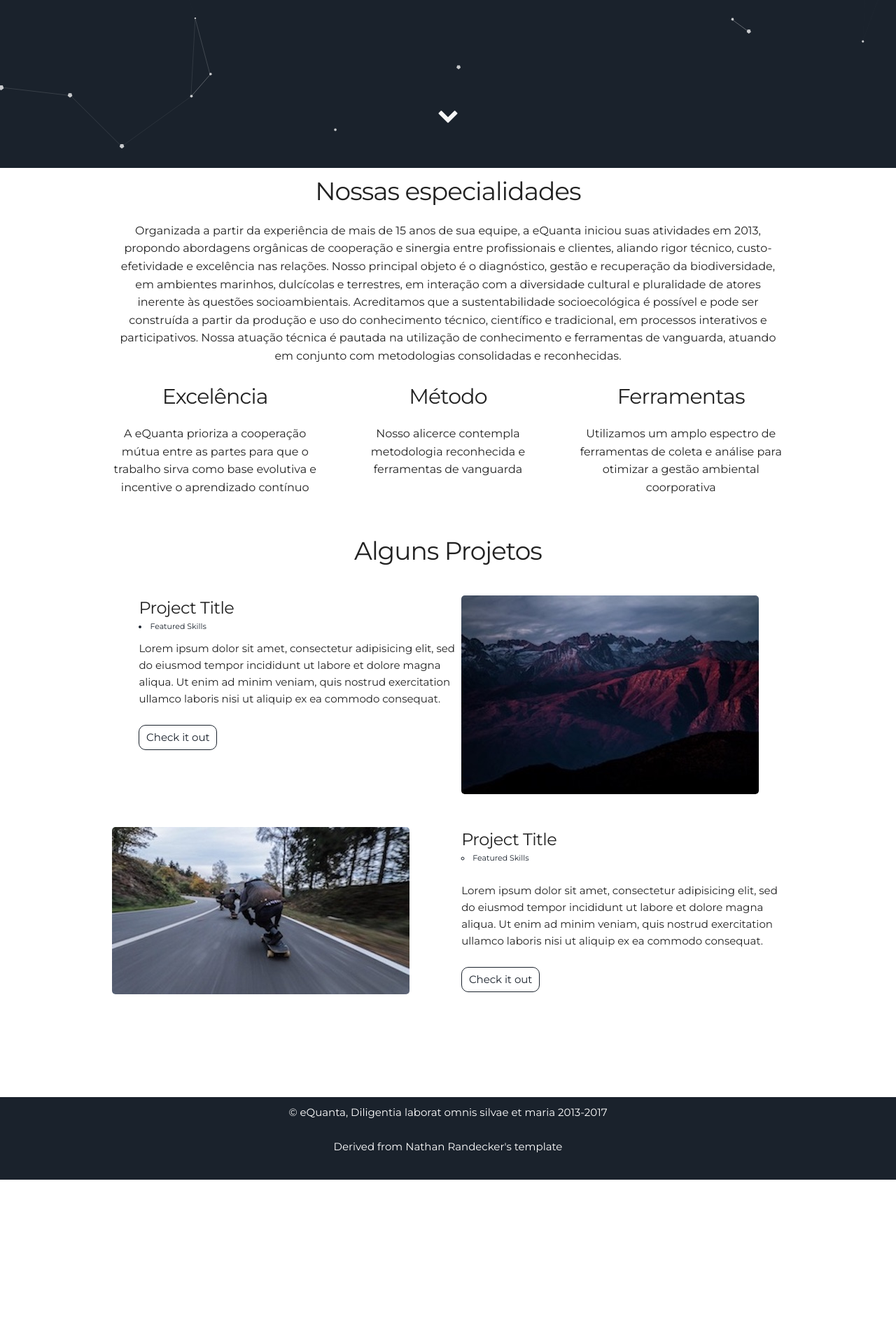
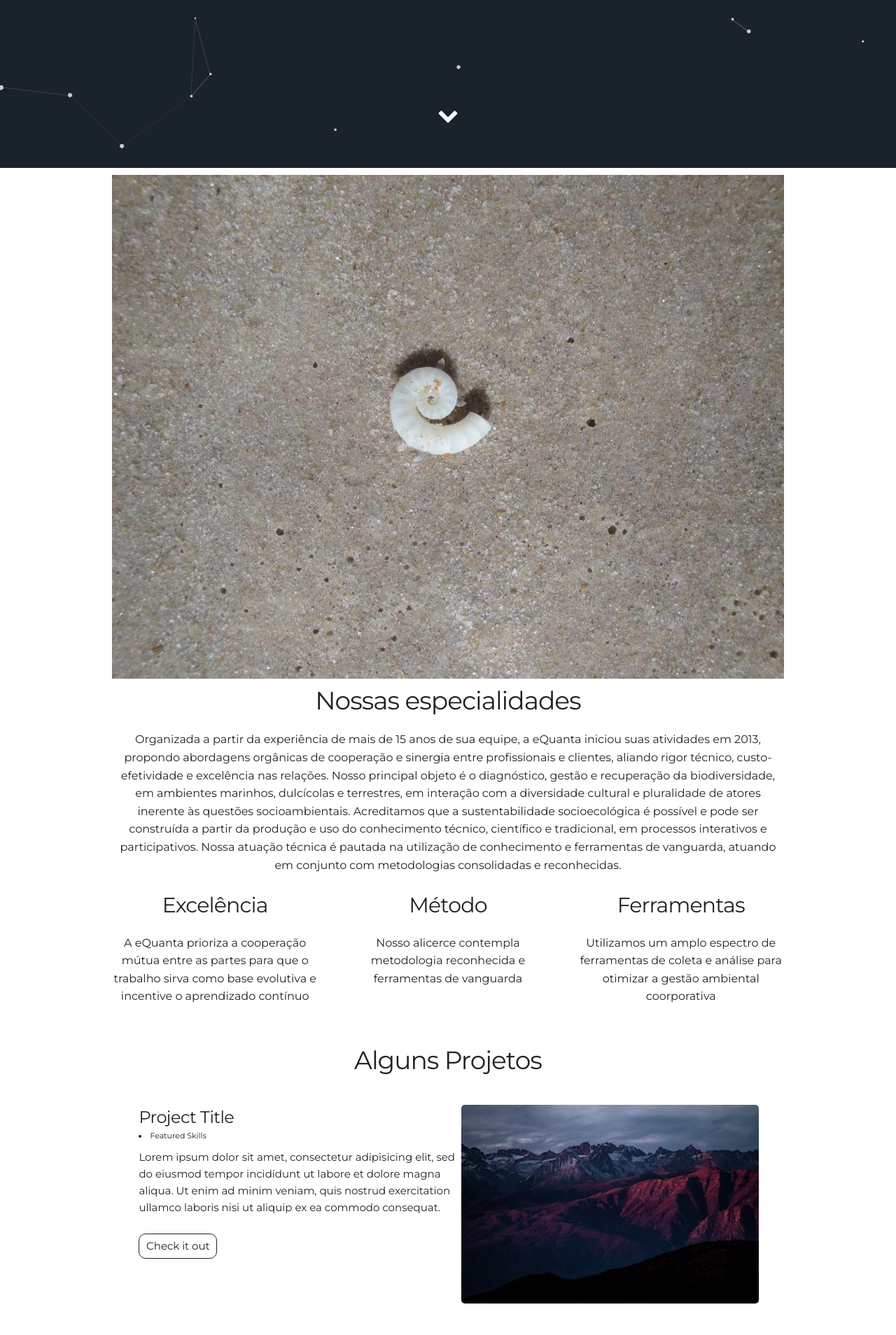
Before and after one commit to leroy1977/eQ1, a Jekyll site: the page built from index.html, in a window 1280 px wide. Shown: the part 667-2575 px from the top of the page at 70% size. Built offline with Jekyll 4.4.1, drawn with Linux system fonts in a browser that asks for light colours; before the commit the page ends 2353 px from its top, so only the background shows below that.

Commit message:
Update about.html

```diff
--- a/_includes/about.html
+++ b/_includes/about.html
@@ -1,5 +1,6 @@
 <div class="container">
   <div class="user-details">
+    <img alt="home" src="{{ "/assets/img/home.jpg" | prepend: site.baseurl }}" />
     <h3> Nossas especialidades </h3>
     <p> {{site.user_description}} </p>
   </div>
```
